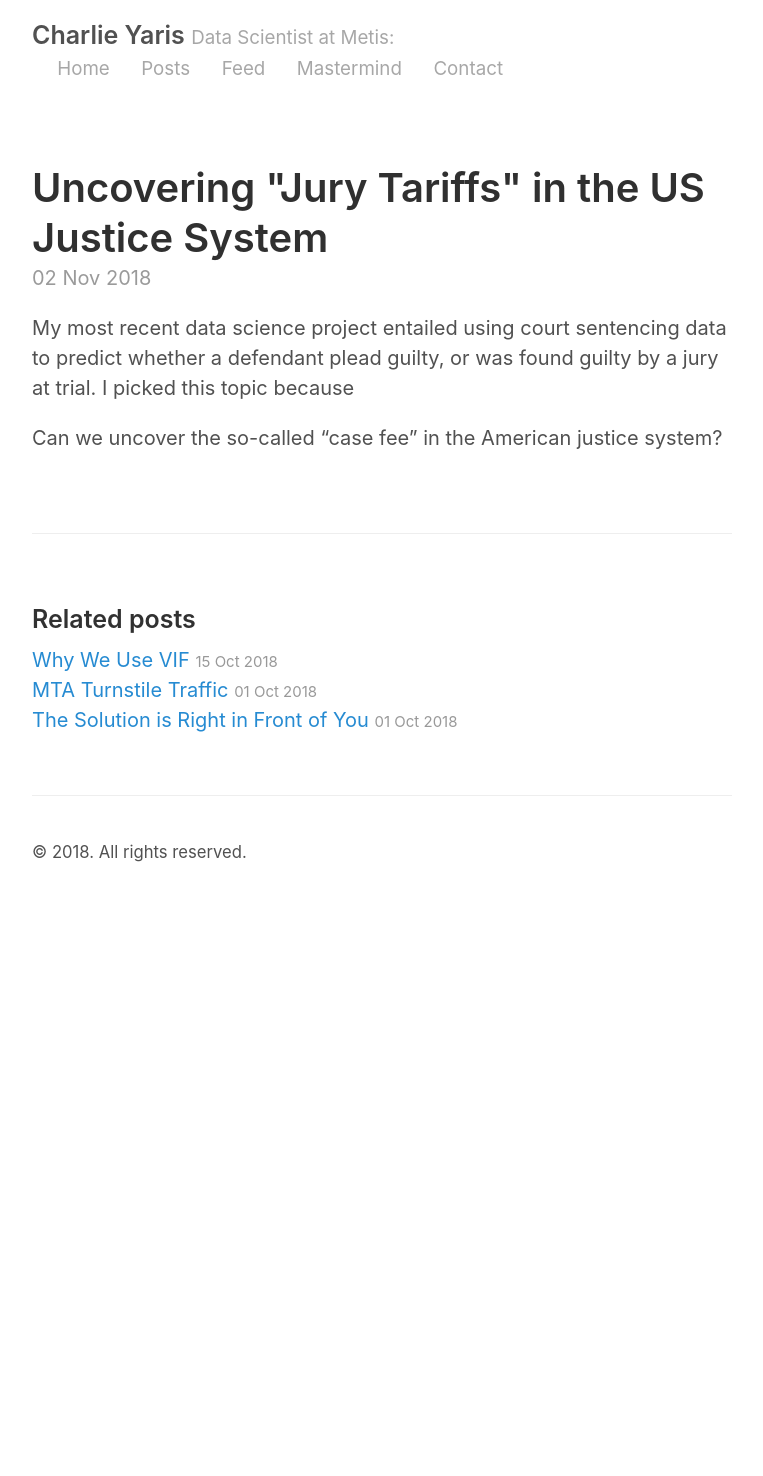
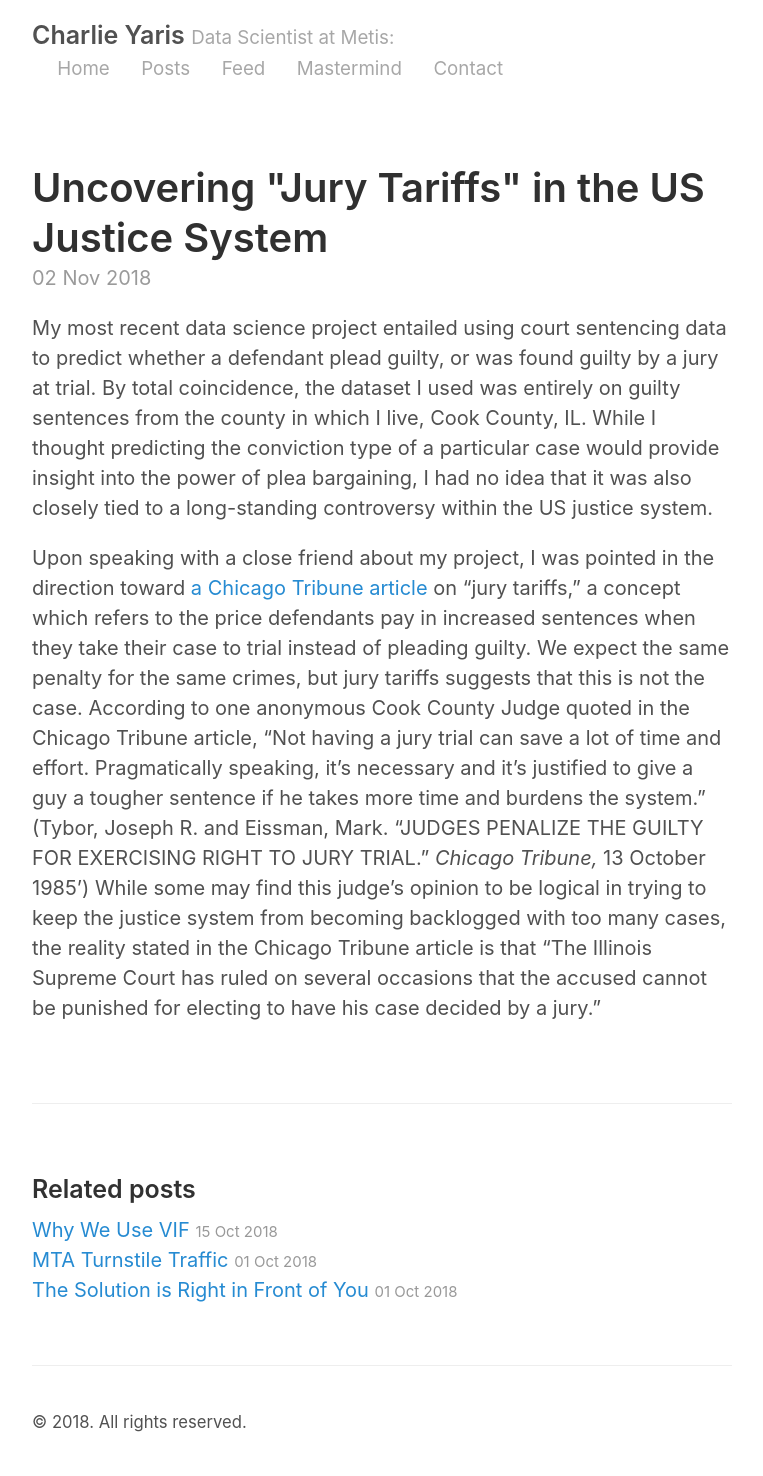
Before and after one commit to cyaris/cyaris.github.io-original, a Jekyll site: the page built from _posts/2018-11-02-post.md, in a window 1280 px wide. Shown: the whole page, without its empty margins (258-1021 px from the left). Built offline with Jekyll 4.4.1, drawn with Linux system fonts in a browser that asks for light colours; nearby versions of some CDN libraries; before the commit the page ends 906 px from its top, so only the background shows below that.

Commit message:
Testing half-written blog post.

```diff
--- a/_posts/2018-11-02-post.md
+++ b/_posts/2018-11-02-post.md
@@ -6,6 +6,6 @@
 categories: Javascript
 ---
 
-My most recent data science project entailed using court sentencing data to predict whether a defendant plead guilty, or was found guilty by a jury at trial. I picked this topic because
+My most recent data science project entailed using court sentencing data to predict whether a defendant plead guilty, or was found guilty by a jury at trial. By total coincidence, the dataset I used was entirely on guilty sentences from the county in which I live, Cook County, IL. While I thought predicting the conviction type of a particular case would provide insight into the power of plea bargaining, I had no idea that it was also closely tied to a long-standing controversy within the US justice system.
 
-Can we uncover the so-called "case fee" in the American justice system?
+Upon speaking with a close friend about my project, I was pointed in the direction toward [a Chicago Tribune article](https://www.chicagotribune.com/news/ct-xpm-1985-10-13-8503090729-story.html) on "jury tariffs," a concept which refers to the price defendants pay in increased sentences when they take their case to trial instead of pleading guilty. We expect the same penalty for the same crimes, but jury tariffs suggests that this is not the case. According to one anonymous Cook County Judge quoted in the Chicago Tribune article, "Not having a jury trial can save a lot of time and effort. Pragmatically speaking, it’s necessary and it’s justified to give a guy a tougher sentence if he takes more time and burdens the system." (Tybor, Joseph R. and Eissman, Mark. "JUDGES PENALIZE THE GUILTY FOR EXERCISING RIGHT TO JURY TRIAL." *Chicago Tribune,* 13 October 1985') While some may find this judge's opinion to be logical in trying to keep the justice system from becoming backlogged with too many cases, the reality stated in the Chicago Tribune article is that  "The Illinois Supreme Court has ruled on several occasions that the accused cannot be punished for electing to have his case decided by a jury."
```
